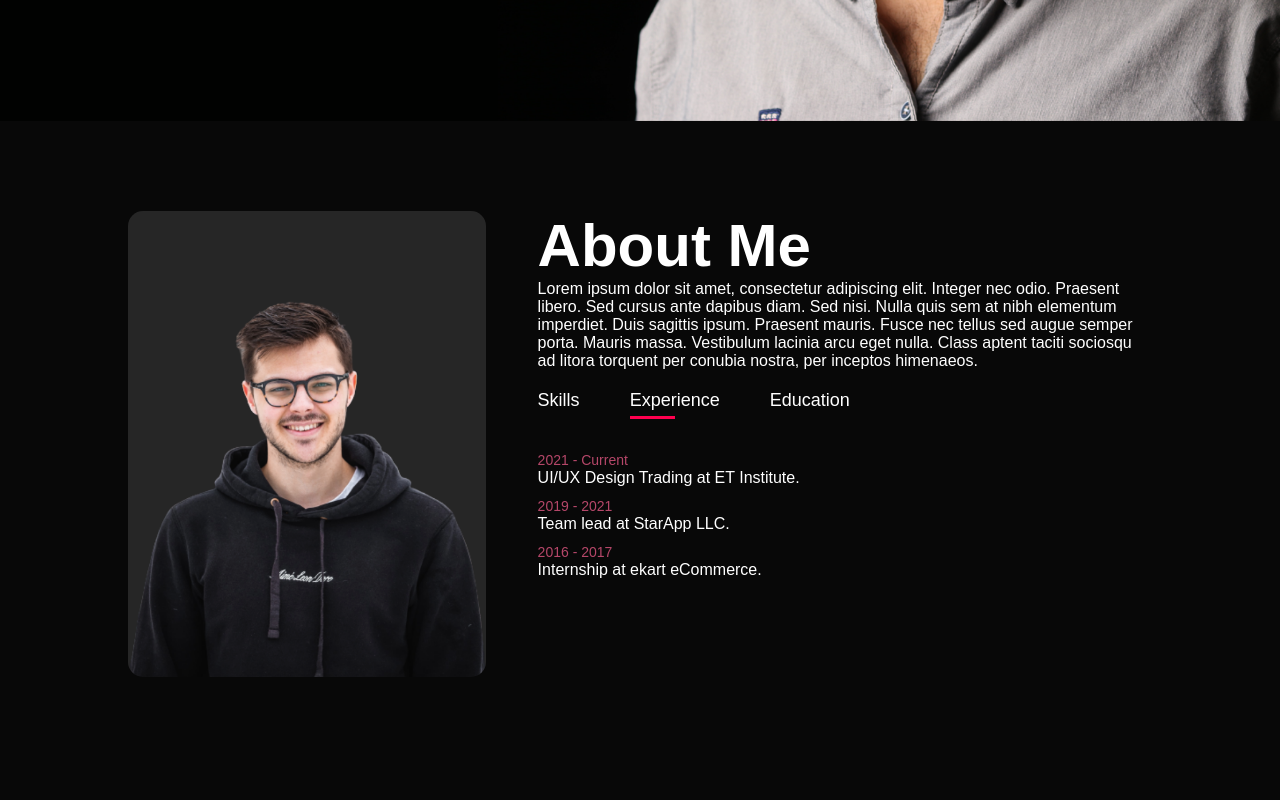
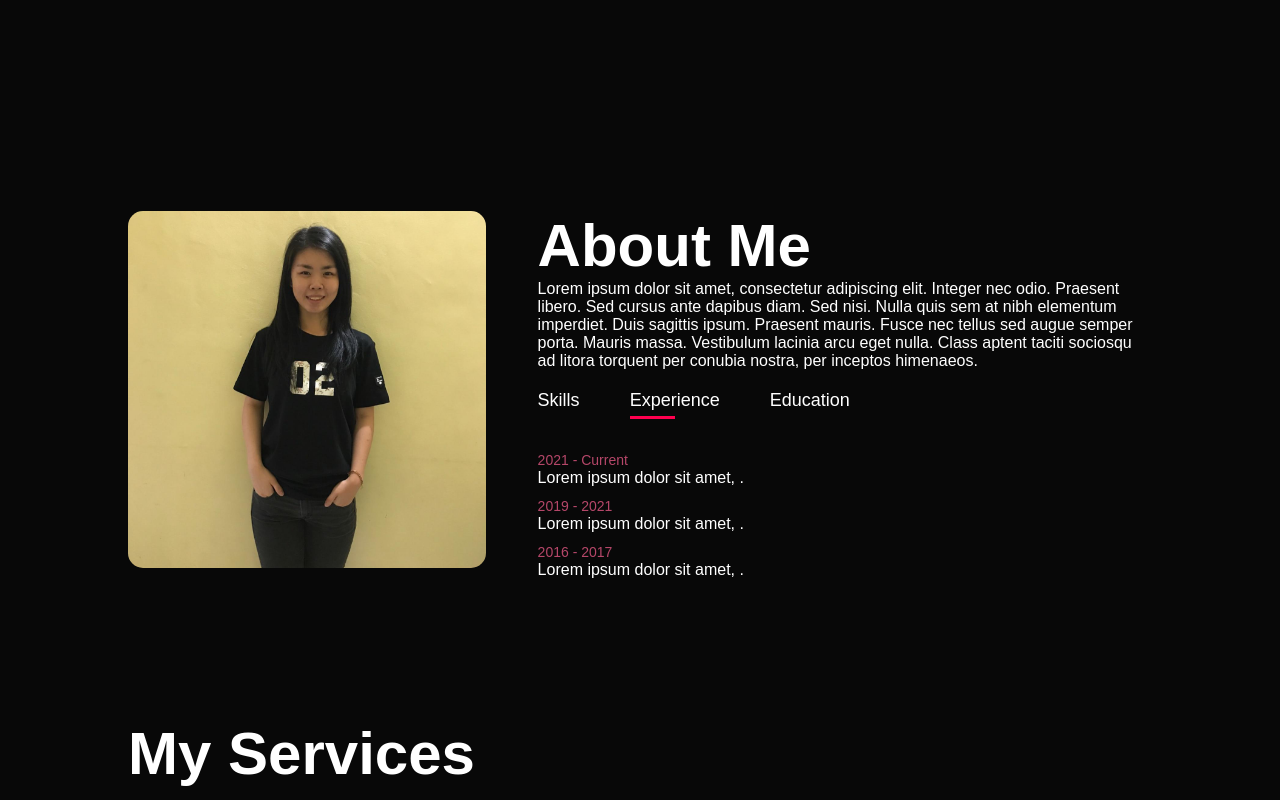
Before and after one commit to phinshen/portfolio-project, a website: page index.html in a window 1280 px wide. Both pictures are taken after a click on the element "Experience". Shown: the part 679-1479 px from the top of the page. Drawn offline with Linux system fonts and the light colour scheme.

Commit message:
updated with own information

```diff
--- a/index.html
+++ b/index.html
@@ -11,7 +11,6 @@
 <div id="header">
   <div class="container">
     <nav>
-      <img src="images/logo.png" class="logo">
       <ul>
         <li><a href="#">Home</a></li>
         <li><a href="#">About</a></li>
@@ -22,7 +21,7 @@
     </nav>
     <div class="header-text">
       <p>UI/UX Designer</p>
-      <h1>Hi, I'm <span>Kevin</span><br>Jen From Australia</h1>
+      <h1>Hi, I'm <span>Phin Shen</span><br>From Malaysia</h1>
     </div>
   </div>
 </div>
@@ -31,7 +30,7 @@
   <div class="container">
     <div class="row">
       <div class="about-col-1">
-        <img src="images/user.png">
+        <img src="images/profile (2).jpg">
       </div>
       <div class="about-col-2">
         <h1 class="sub-title">About Me</h1>
@@ -50,16 +49,16 @@
         </div>
         <div class="tab-contents" id="experience">
           <ul>
-            <li><span>2021 - Current</span><br>UI/UX Design Trading at ET Institute.</li>
-            <li><span>2019 - 2021</span><br>Team lead at StarApp LLC.</li>
-            <li><span>2016 - 2017</span><br>Internship at ekart eCommerce.</li>
+            <li><span>2021 - Current</span><br>Lorem ipsum dolor sit amet, .</li>
+            <li><span>2019 - 2021</span><br>Lorem ipsum dolor sit amet, .</li>
+            <li><span>2016 - 2017</span><br>Lorem ipsum dolor sit amet, .</li>
           </ul>
         </div>
         <div class="tab-contents" id="education">
           <ul>
-            <li><span>2016</span><br>UI/UX Design Training at ET Institute</li>
-            <li><span>2016</span><br>MBA from MIT Bangalore</li>
-            <li><span>2014</span><br>BBA from ISM Bangalore</li>
+            <li><span>2016</span><br>Lorem ipsum dolor sit amet, </li>
+            <li><span>2016</span><br>Lorem ipsum dolor sit amet, </li>
+            <li><span>2014</span><br>Lorem ipsum dolor sit amet, </li>
           </ul>
         </div>
       </div>
--- a/style.css
+++ b/style.css
@@ -13,9 +13,6 @@ body {
 #header {
   width: 100%;
   height: 100vh;
-  background-image: url(images/background.png);
-  background-size: cover;
-  background-position: center;
 }
 
 .container {
```
Also changed, not shown: images/profile (2).jpg (added).
